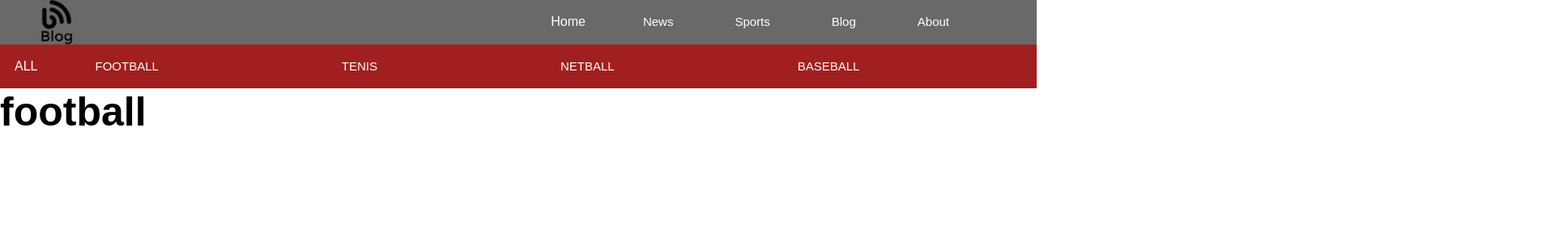
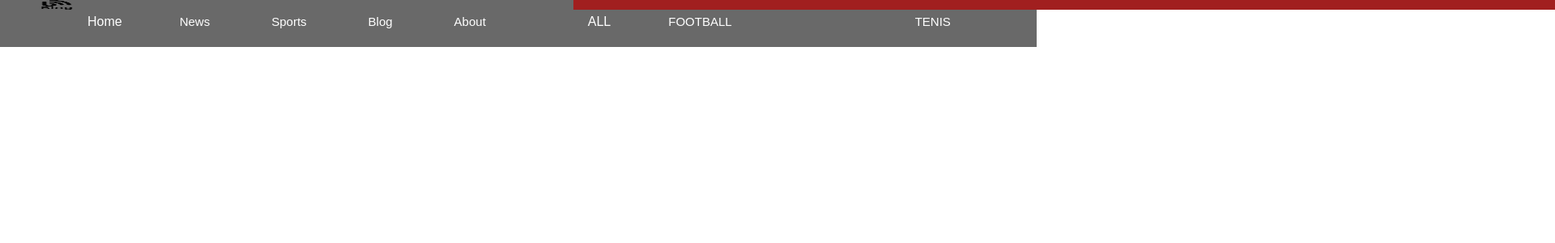
Before and after one commit to Marks-Spencer20/Blog-Project, a React (Create React App) app: page /Football in a window 1280 px wide. Shown: the top 300 px of the page at 81% size, 1920 px wide, since content can reach past the window. Built offline with nearby package versions, Linux system fonts and the light colour scheme.

Commit message:
something small

```diff
--- a/src/routes/Sports.css
+++ b/src/routes/Sports.css
@@ -0,0 +1,11 @@
+.container{
+    width: 100%;
+    display: flex;
+    justify-content: space-between;
+    background-color: #696969;
+}
+.heading{
+    display: inline-flex;
+    width: 100%;
+    background-color: red;
+}
--- a/src/routes/Sports.js
+++ b/src/routes/Sports.js
@@ -2,6 +2,7 @@ import React from 'react';
 import Navbar from '../components/Navbar';
 import SportsNavbar from '../components/SportsNavbar';
 import "./Sports.css"
+import pic1 from '../images/blog2.png'
 
 const Sports = () => {
   return (
@@ -11,4 +12,15 @@ const Sports = () => {
     </div>
   )
 }
+
+<div className='container'>
+  <div className='picture'>
+  <img src={pic1} alt='pic1' className='pic1' width='250px'/>
+  </div>
+  <div className='heading'>
+    <h1>
+      hello Marksss
+    </h1>
+  </div>
+</div>
 export default Sports;
```
